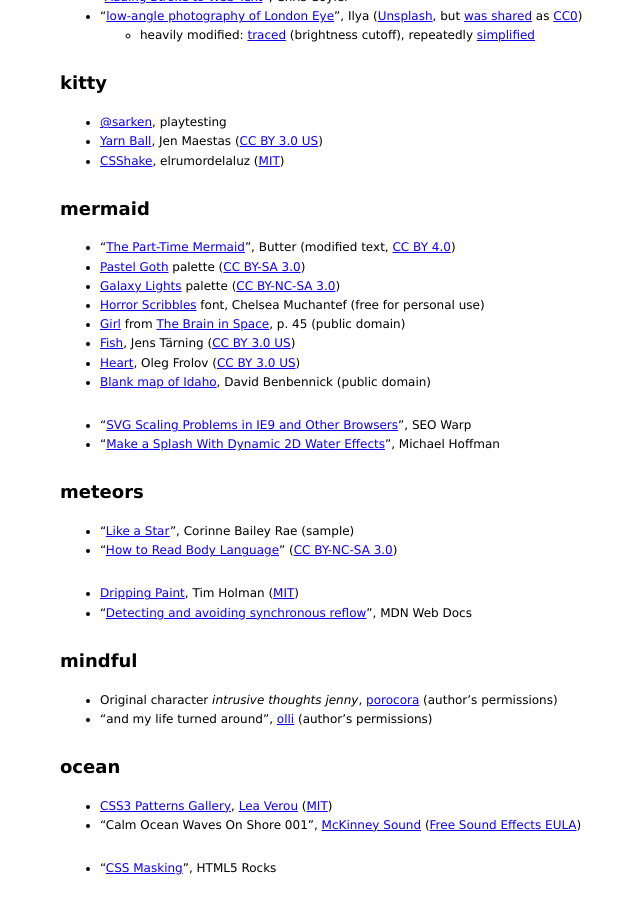
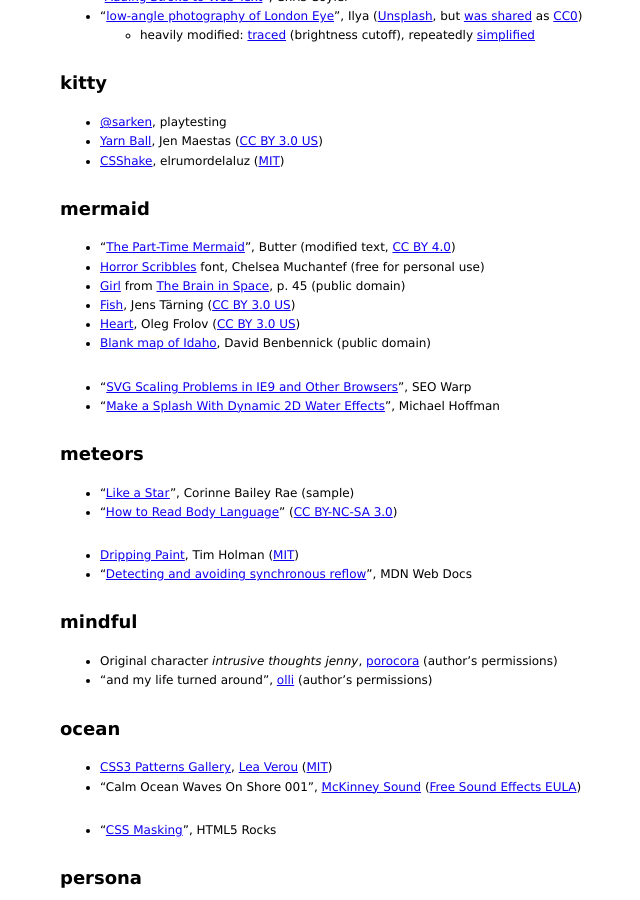
Before and after one commit to redsummernight/redsummernight.github.io, a Jekyll site: the page built from credits/index.html, in a window 1280 px wide and 900 px high, scrolled down 406 px. Shown: the whole window, without its empty margins (230-870 px from the left). Built offline with Jekyll 4.4.1, drawn with Linux system fonts in a browser that asks for light colours.

Commit message:
(mermaid) Remove inaccessible links

```diff
--- a/mermaid/index.html
+++ b/mermaid/index.html
@@ -5,10 +5,6 @@
 credits: |
  - "[The Part-Time Mermaid](https://adoenamedjane.tumblr.com/post/107474911867/the-part-time-mermaid)", Butter
    (modified text, <a rel="license" href="https://creativecommons.org/licenses/by/4.0/">CC BY 4.0</a>)
- - [Pastel Goth](https://www.colourlovers.com/palette/2156125/Pastel_Goth) palette
-   (<a rel="license" href="https://creativecommons.org/licenses/by-sa/3.0/">CC BY-SA 3.0</a>)
- - [Galaxy Lights](https://www.colourlovers.com/palette/3394001/Galaxy_Lights) palette
-   (<a rel="license" href="https://creativecommons.org/licenses/by-nc-sa/3.0/">CC BY-NC-SA 3.0</a>)
  - [Horror Scribbles](https://www.dafont.com/horrorscribbles.font) font, Chelsea Muchantef (free for personal use)
  - [Girl](https://web.archive.org/web/20150923181900/https://openclipart.org/detail/828/girl) from
    [The Brain in Space](https://www.nasa.gov/audience/foreducators/topnav/materials/listbytype/The.Brain.in.Space.html), p. 45
```
